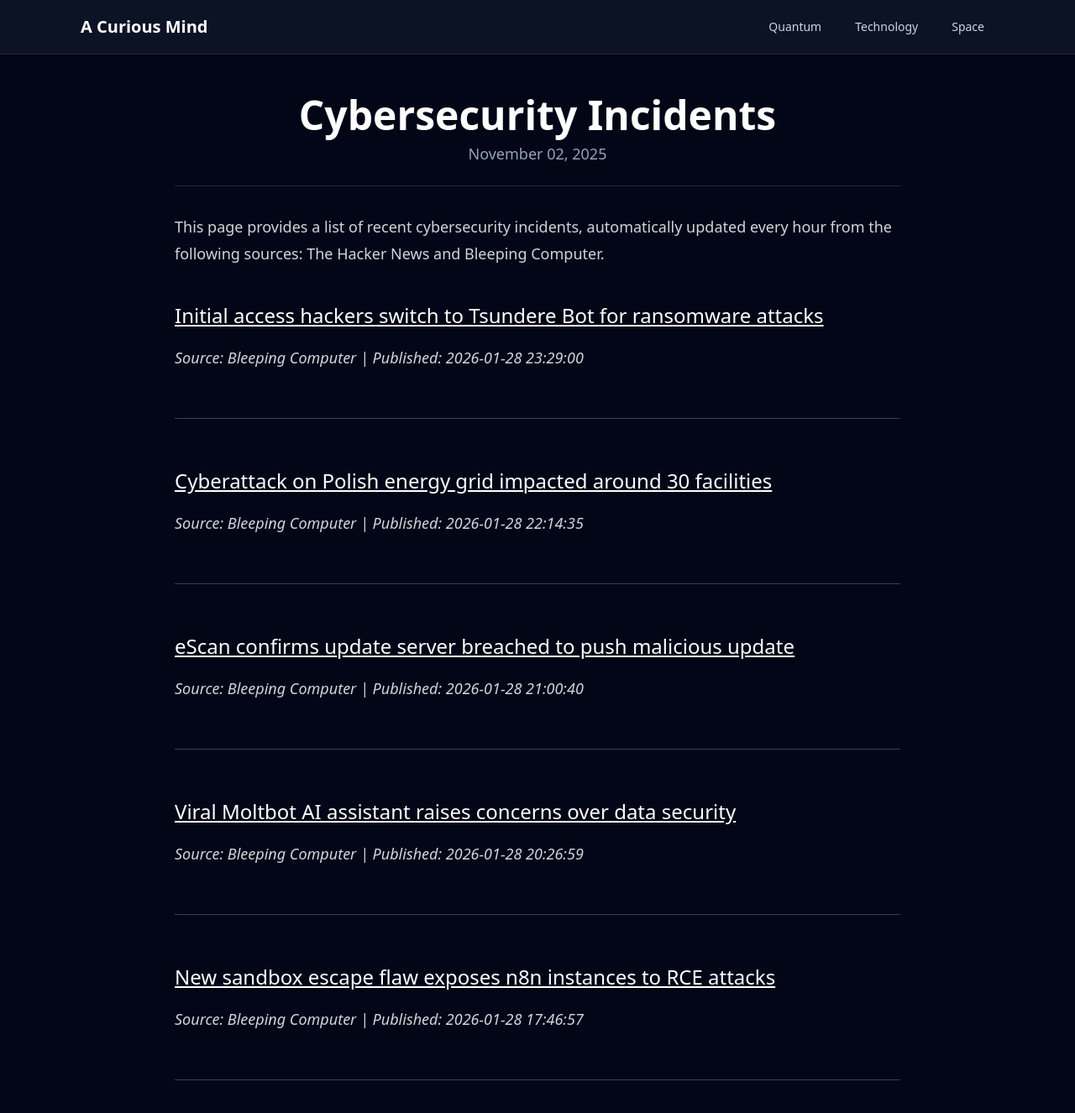
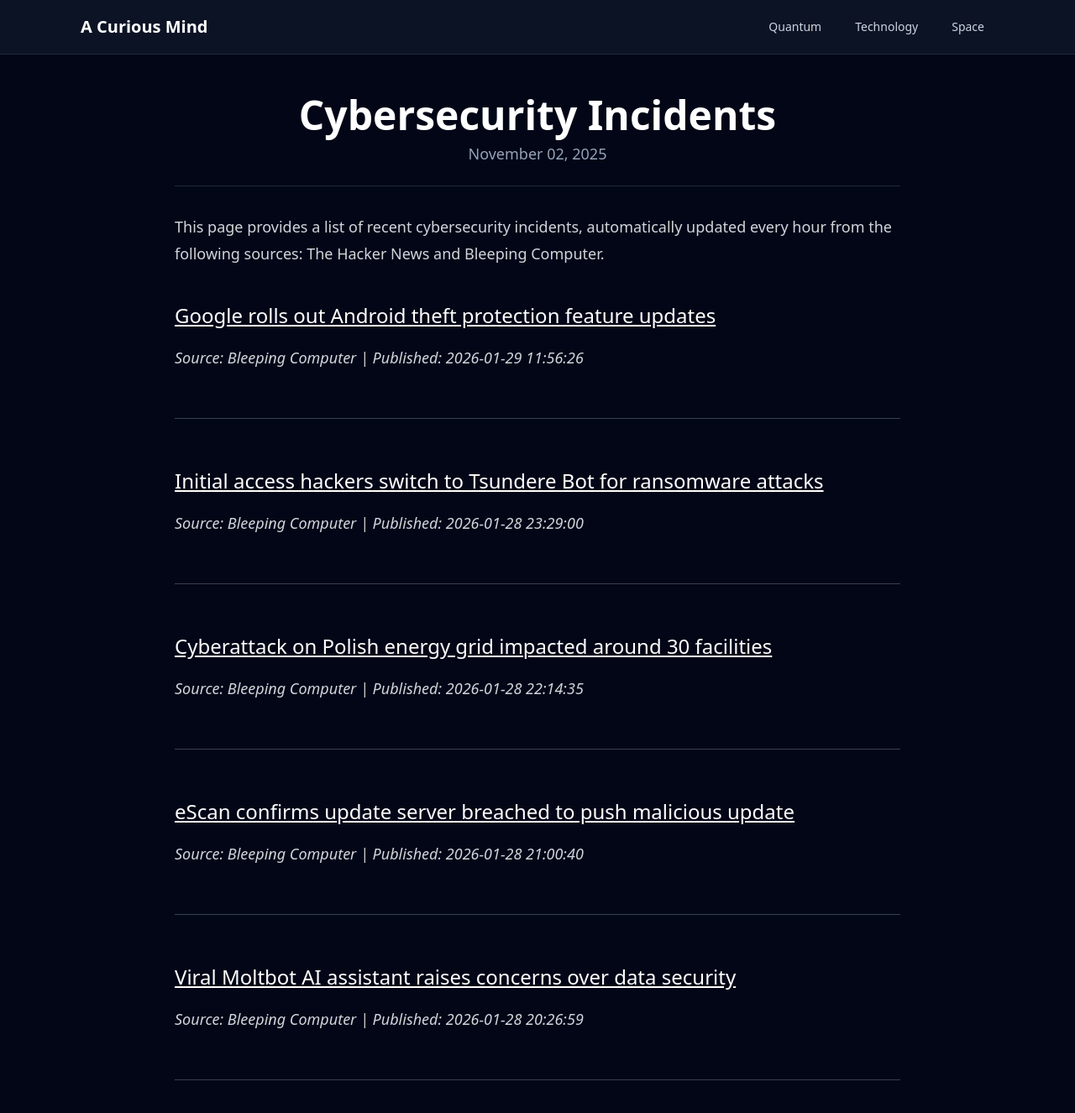
Before and after one commit to onehl7/onehl7.github.io, a Jekyll site: the page built from _posts/2025-11-02-cybersecurity-incidents.md, in a window 1280 px wide and 1400 px high. Shown: the top 1326 px of the window at 84% size. Built offline with Jekyll 4.4.1, drawn with Linux system fonts in a browser that asks for light colours; nearby versions of some CDN libraries.

Commit message:
Update news data

```diff
--- a/_data/news.json
+++ b/_data/news.json
@@ -1,4 +1,10 @@
 [
+  {
+    "source": "Bleeping Computer",
+    "title": "Google rolls out Android theft protection feature updates",
+    "link": "https://www.bleepingcomputer.com/news/google/google-rolls-out-android-theft-protection-feature-updates/",
+    "published": "2026-01-29 11:56:26"
+  },
   {
     "source": "Bleeping Computer",
     "title": "Initial access hackers switch to Tsundere Bot for ransomware attacks",
@@ -22,11 +28,5 @@
     "title": "Viral Moltbot AI assistant raises concerns over data security",
     "link": "https://www.bleepingcomputer.com/news/security/viral-moltbot-ai-assistant-raises-concerns-over-data-security/",
     "published": "2026-01-28 20:26:59"
-  },
-  {
-    "source": "Bleeping Computer",
-    "title": "New sandbox escape flaw exposes n8n instances to RCE attacks",
-    "link": "https://www.bleepingcomputer.com/news/security/new-sandbox-escape-flaw-exposes-n8n-instances-to-rce-attacks/",
-    "published": "2026-01-28 17:46:57"
   }
 ]
```
